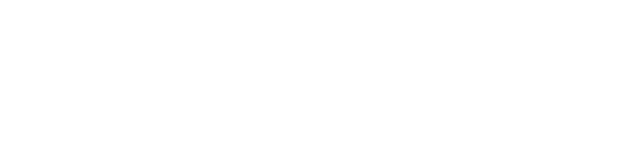
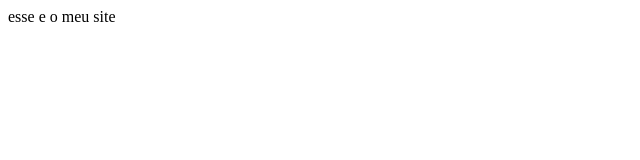
Before and after one commit to halfst0/siteone, a plain HTML site: page index.html in a window 1280 px wide. Shown: the whole page, without its empty margins (0-640 px from the left). Drawn offline with Linux system fonts and the light colour scheme.

Commit message:
segunda alteracao no index.html

```diff
--- a/index.html
+++ b/index.html
@@ -5,5 +5,6 @@
 <title> Meu Site </title>
 </head>
 <body>
+esse e o meu site
 </body>
 </html>
```
